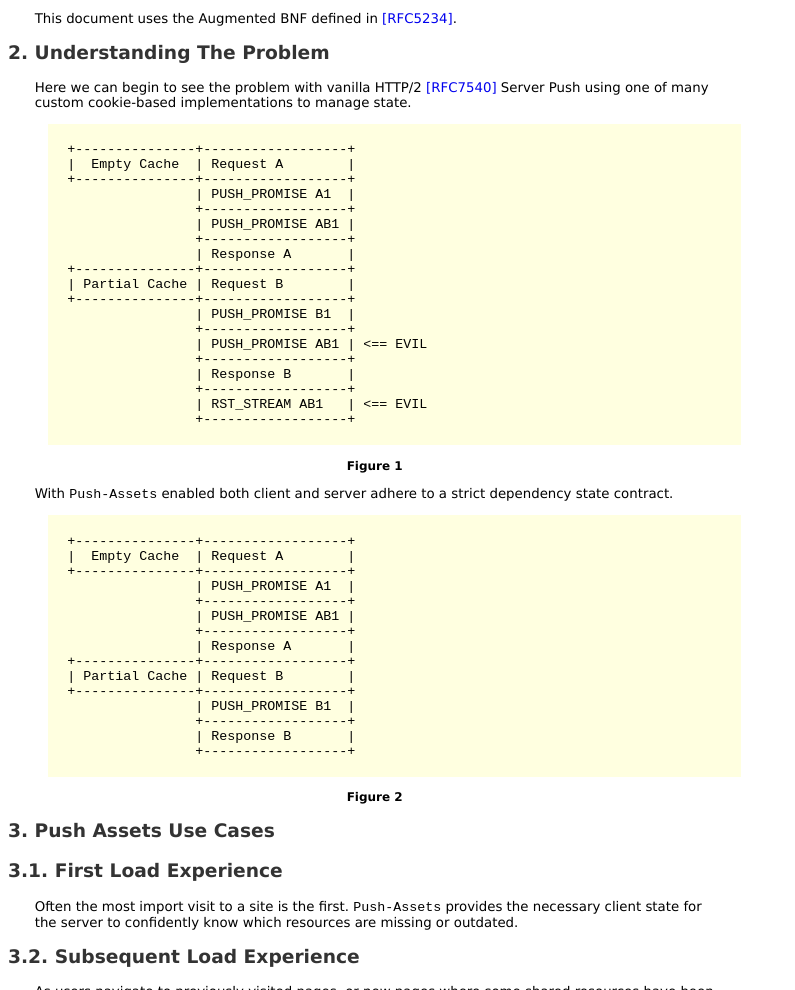
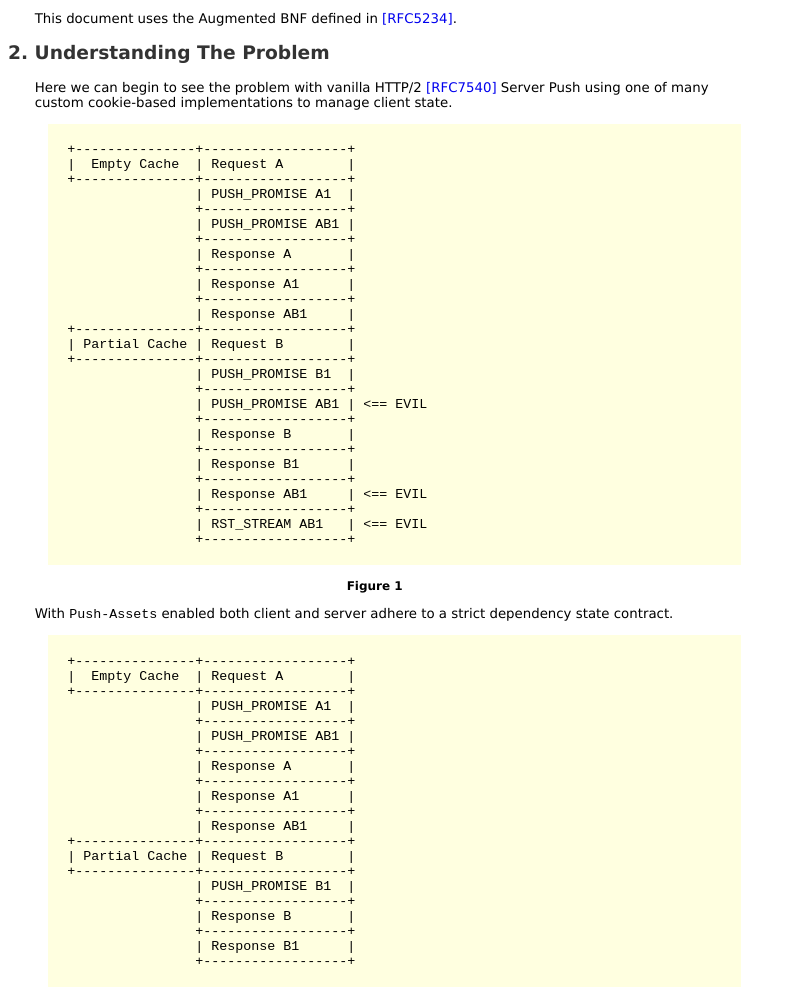
Before and after one commit to asilvas/asilvas.github.io, a plain HTML site: page index.html in a window 1280 px wide. Shown: the part 1674-2664 px from the top of the page, without its empty margins (0-795 px from the left). Drawn offline with Linux system fonts and the light colour scheme.

Commit message:
figure tweaks

```diff
--- a/index.html
+++ b/index.html
@@ -498,7 +498,7 @@
 <h1 id="rfc.section.2"><a href="#rfc.section.2">2.</a> <a href="#understanding-the-problem" id="understanding-the-problem">Understanding The Problem</a></h1>
 <div id="rfc.figure.1"/>
 <div id="xml_problem"/>
-<p>Here we can begin to see the problem with vanilla HTTP/2 <a href="#RFC7540">[RFC7540]</a> Server Push using one of many custom cookie-based implementations to manage state.</p>
+<p>Here we can begin to see the problem with vanilla HTTP/2 <a href="#RFC7540">[RFC7540]</a> Server Push using one of many custom cookie-based implementations to manage client state.</p>
 <pre>
 
   +---------------+------------------+
@@ -509,6 +509,10 @@
                   | PUSH_PROMISE AB1 |
                   +------------------+
                   | Response A       |
+                  +------------------+
+                  | Response A1      |
+                  +------------------+
+                  | Response AB1     |
   +---------------+------------------+
   | Partial Cache | Request B        |
   +---------------+------------------+
@@ -517,6 +521,10 @@
                   | PUSH_PROMISE AB1 | &lt;== EVIL
                   +------------------+
                   | Response B       |
+                  +------------------+
+                  | Response B1      |
+                  +------------------+
+                  | Response AB1     | &lt;== EVIL
                   +------------------+
                   | RST_STREAM AB1   | &lt;== EVIL
                   +------------------+
@@ -537,12 +545,18 @@
                   | PUSH_PROMISE AB1 |
                   +------------------+
                   | Response A       |
+                  +------------------+
+                  | Response A1      |
+                  +------------------+
+                  | Response AB1     |
   +---------------+------------------+
   | Partial Cache | Request B        |
   +---------------+------------------+
                   | PUSH_PROMISE B1  |
                   +------------------+
                   | Response B       |
+                  +------------------+
+                  | Response B1      |
                   +------------------+
 
 </pre>
```
